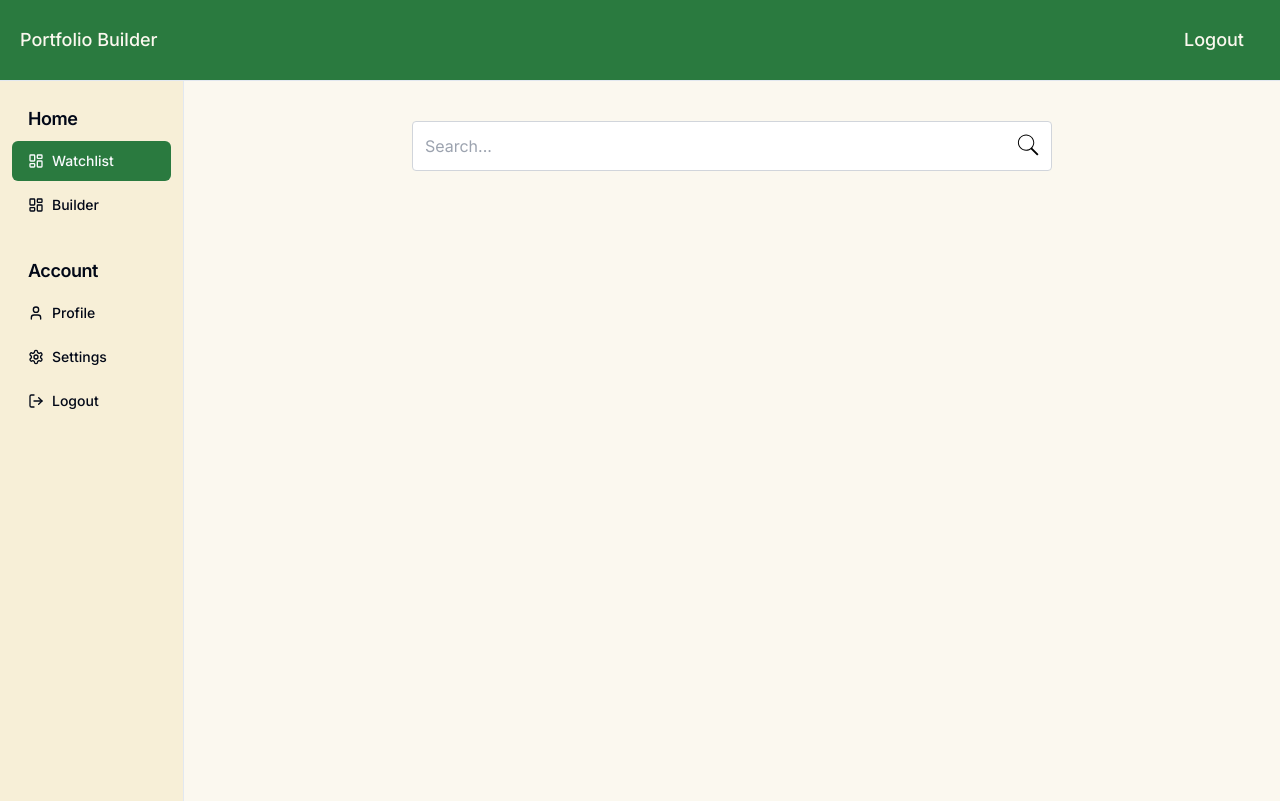
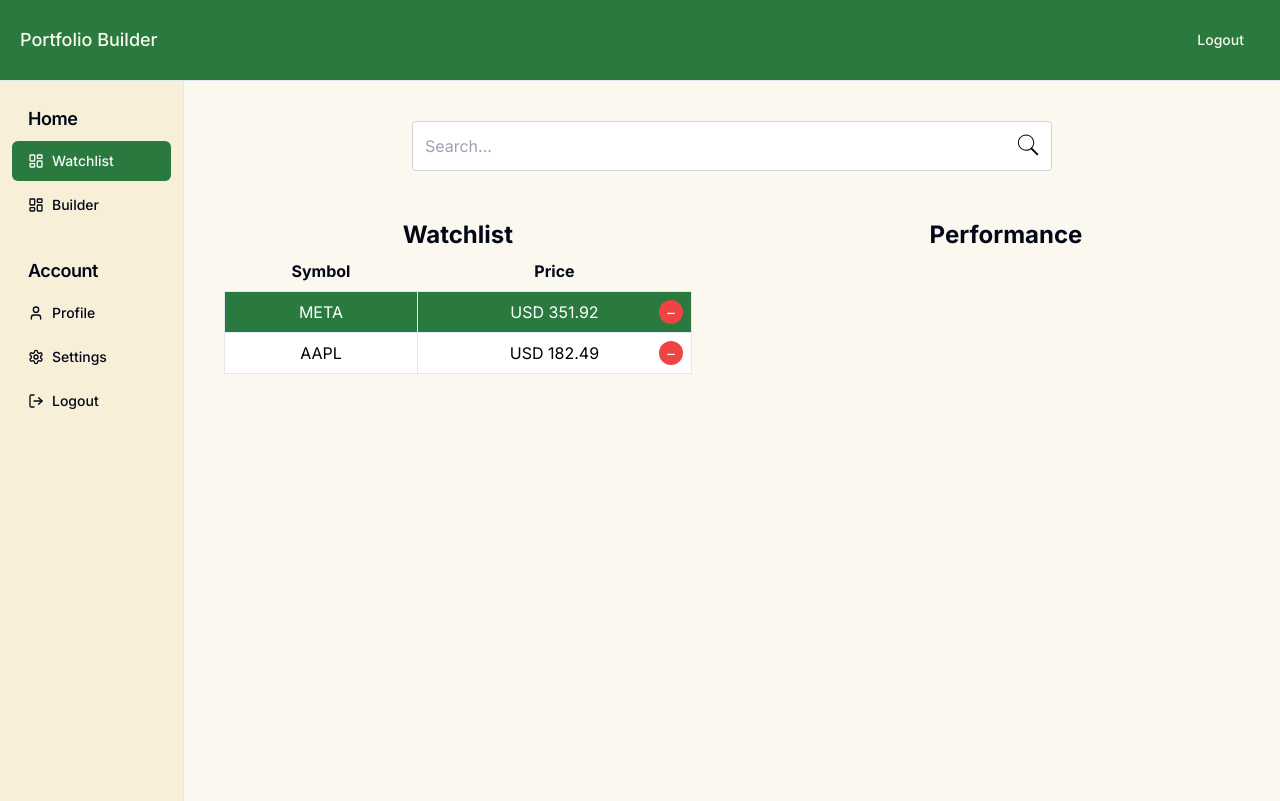
Before and after one commit to sohambasu963/PortfolioBuilder, a Next.js app in the folder client/: page / in a window 1280 px wide. Built offline with nearby package versions, Linux system fonts and the light colour scheme; no server answers; sample sign-in values are in the browser's storage.

Commit message:
created modifiable watchlist table

```diff
--- a/client/src/components/topbar.tsx
+++ b/client/src/components/topbar.tsx
@@ -26,7 +26,7 @@ export default function Topbar() {
           onClick={handleLogout}
           className={cn(
             buttonVariants({ variant: "ghost" }),
-            "text-cream text-md font-medium cursor-pointer hover:text-opacity-75",
+            "text-cream text-sm font-medium cursor-pointer hover:text-opacity-75",
           )}
         >
           Logout
--- a/client/src/components/watchlist-page.tsx
+++ b/client/src/components/watchlist-page.tsx
@@ -15,6 +15,22 @@ export default function WatchlistPage() {
 
   const handleMouseOut = () => {
     setIconSrc("/images/search.svg");
+  };
+
+  const [stocks, setStocks] = useState([
+    { symbol: "META", price: "USD 351.92" },
+    { symbol: "AAPL", price: "USD 182.49" },
+  ]);
+
+  const [selectedRow, setSelectedRow] = useState(0);
+
+  const handleRowClick = (index: number) => {
+    setSelectedRow(index);
+  };
+
+  const handleRemoveStock = (index: number) => {
+    const newStocks = stocks.filter((_, stockIndex) => stockIndex !== index);
+    setStocks(newStocks);
   };
 
   return (
@@ -38,6 +54,51 @@ export default function WatchlistPage() {
           />
         </div>
       </div>
+      <div className="flex w-full mt-12">
+        <div className="w-1/2 px-10 text-center">
+          <h2 className="text-2xl font-bold">Watchlist</h2>
+          <table className="min-w-full">
+            <thead>
+              <tr>
+                <th className="px-2 py-2 text-center">Symbol</th>
+                <th className="px-2 py-2 text-center">Price</th>
+              </tr>
+            </thead>
+            <tbody>
+              {stocks.map((stock, index) => (
+                <tr
+                  key={index}
+                  className={`cursor-pointer ${
+                    index === selectedRow
+                      ? "bg-primary text-white"
+                      : "bg-white text-black"
+                  }`}
+                  onClick={() => handleRowClick(index)}
+                >
+                  <td className="border px-2 py-2 text-center">
+                    {stock.symbol}
+                  </td>
+                  <td className="border px-2 py-2 text-center relative">
+                    {stock.price}
+                    <button
+                      onClick={(e) => {
+                        e.stopPropagation();
+                        handleRemoveStock(index);
+                      }}
+                      className="absolute top-2 right-2 bg-red-500 hover:bg-red-700 text-white rounded-full h-6 w-6 flex items-center justify-center"
+                    >
+                      &minus;
+                    </button>
+                  </td>
+                </tr>
+              ))}
+            </tbody>
+          </table>
+        </div>
+        <div className="w-1/2 text-center">
+          <h2 className="text-2xl font-bold">Performance</h2>
+        </div>
+      </div>
     </div>
   );
 }
```
